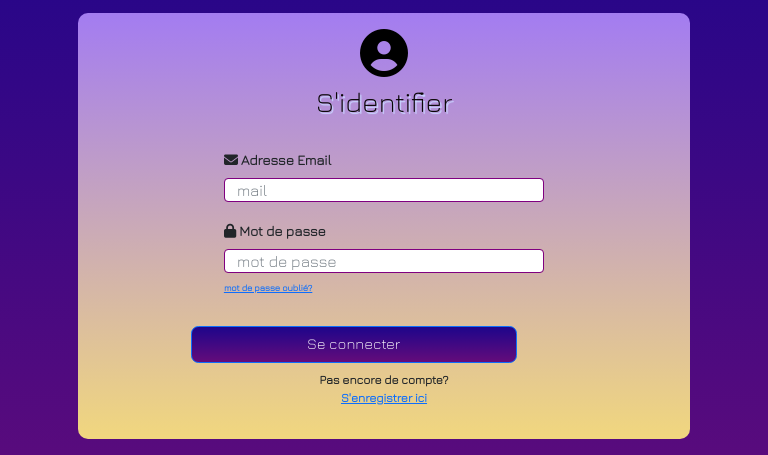
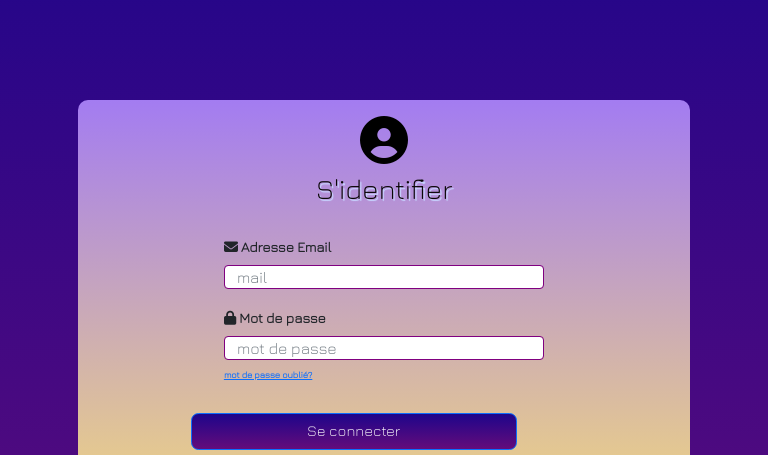
Before and after one commit to wessindiz/fil-rouge-bootstrap, a plain HTML site: page Pages/login.html in a window 768 px wide. Shown: the part 115-570 px from the top of the page. Drawn offline with nearby package versions, Linux system fonts and the light colour scheme.

Commit message:
initial commit

```diff
--- a/Pages/login.html
+++ b/Pages/login.html
@@ -48,7 +48,7 @@
         </div>
       </nav>
       </header>
-      <main>
+      <main class="d-flex align-items-center">
          <form action="" class="d-flex justify-content-center formulaire">
                <fieldset class="d-flex justify-content-center">
                     <div class="divform row w-75 justify-content-center py-3">
--- a/css/style-login.css
+++ b/css/style-login.css
@@ -9,7 +9,9 @@
 }
 
 main{
+    display: flex;
     margin: 1em 0;
+    min-height: 65vh;
 }
 
 
@@ -78,3 +80,12 @@ button{
     text-align: center;
     font-size: 12px !important;
 }
+
+
+
+/* Nouvelles règles pour le format tablette (entre 767px et 991.98px)*/
+@media (min-width: 767px) and (max-width: 991.98px) {
+    main{
+        height: 75vh;
+    }
+}
--- a/css/style.css
+++ b/css/style.css
@@ -83,7 +83,6 @@ p {
         padding-top: 2.3em;
 
     }
-
 
     main {
         min-height: 90vh;
```
